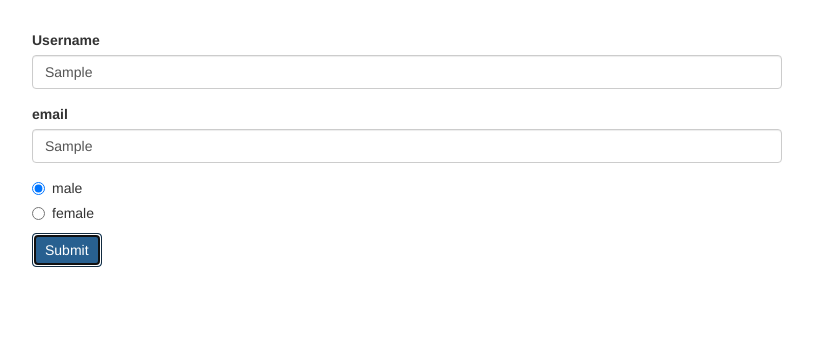
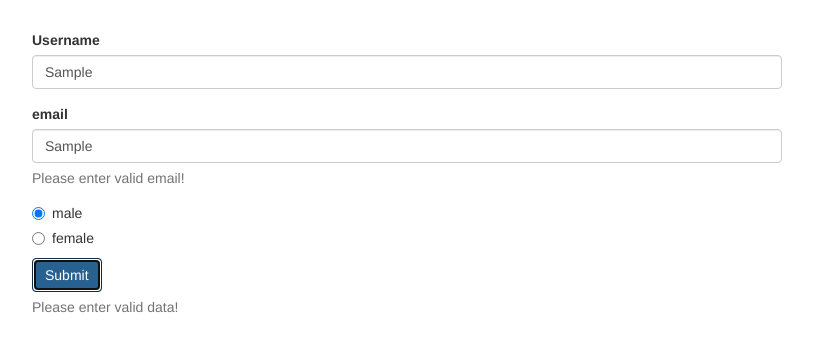
Before and after one commit to Tumult97/Angular-projects, an Angular app in the folder Reactive Forms/: page / in a window 1280 px wide. Both pictures are taken after typing "Sample", "Sample" into the empty fields and a click on the button "Submit". Shown: the top 352 px of the page, without its empty margins (233-1046 px from the left). Built offline with nearby package versions, Linux system fonts and the light colour scheme.

Commit message:
Added Error messaged based on form validity

```diff
--- a/Reactive Forms/src/app/app.component.html
+++ b/Reactive Forms/src/app/app.component.html
@@ -10,6 +10,9 @@
             id="username"
             formControlName="username"
             class="form-control">
+            <span
+              *ngIf="!signupForm.get('username').valid && signupForm.get('username').touched"
+              class="help-block">Username is required!</span>
         </div>
         <div class="form-group">
           <label for="email">email</label>
@@ -18,6 +21,9 @@
             id="email"
             formControlName="email"
             class="form-control">
+            <span
+              *ngIf="!signupForm.get('email').valid && signupForm.get('email').touched"
+              class="help-block">Please enter valid email!</span>
         </div>
         <div
           class="radio"
@@ -31,6 +37,9 @@
         </div>
         <button class="btn btn-primary" type="submit">Submit</button>
       </form>
+      <span
+        *ngIf="!signupForm.valid && signupForm.touched"
+        class="help-block">Please enter valid data!</span>
     </div>
   </div>
 </div>
```
